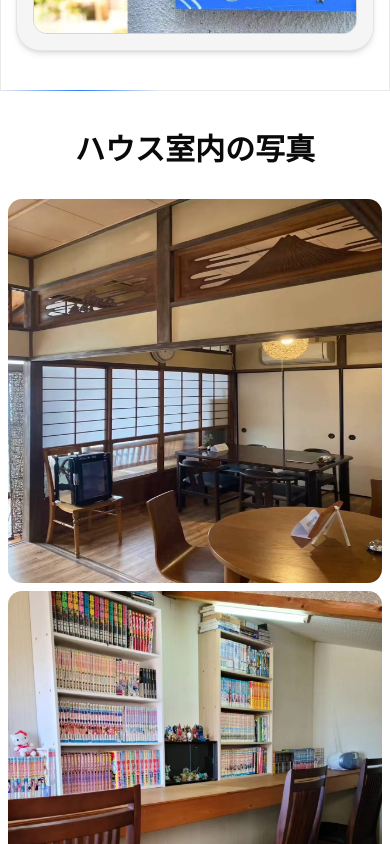
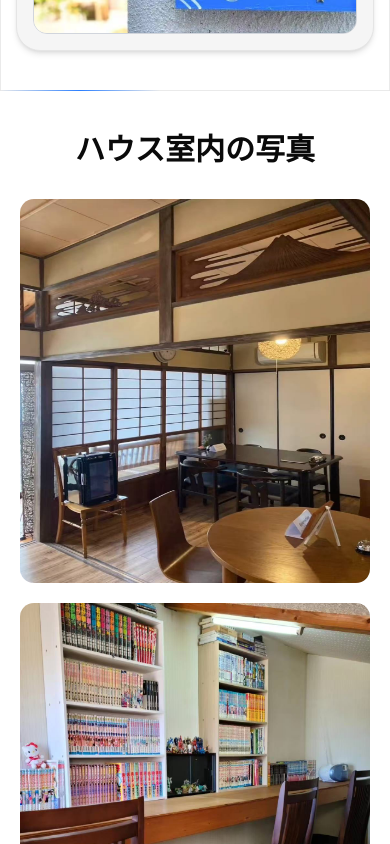
Before and after one commit to spritessmile/react_fashion, a Next.js app: page / in a window 390 px wide. Shown: the part 680-1524 px from the top of the page. Built offline with nearby package versions, Linux system fonts and the light colour scheme.

Commit message:
fix: make whole component responsive for mobile

```diff
--- a/src/components/PersonnelSection.tsx
+++ b/src/components/PersonnelSection.tsx
@@ -9,12 +9,12 @@ import insideImg4 from '@/assets/images/insideOfHouse/img-4.jpg'
 
 export function PersonnelSection() {
   return (
-    <div className="p-x-24 mx-auto mb-[964px] h-screen max-w-5xl md:mb-48 md:p-16">
+    <div className="p-x-24 mx-auto mb-[980px] h-screen max-w-5xl md:mb-48 md:p-16">
       <h1 className="mb-8 text-center text-3xl font-semibold">
         ハウス室内の写真
       </h1>
 
-      <div className="m-2 grid grid-cols-1 gap-2 gap-x-2 md:grid-cols-12">
+      <div className="m-5 grid grid-cols-1 gap-5 gap-x-2 md:grid-cols-12">
         <Image
           src={insideImg1}
           alt="ハウス室内の写真"
@@ -27,7 +27,7 @@ export function PersonnelSection() {
         />
       </div>
 
-      <div className="m-2 grid grid-cols-1 gap-2 gap-x-2 md:grid-cols-12">
+      <div className="m-5 grid grid-cols-1 gap-5 gap-x-2 md:grid-cols-12">
         <Image
           src={insideImg3}
           alt="ハウス室内の写真"
```
